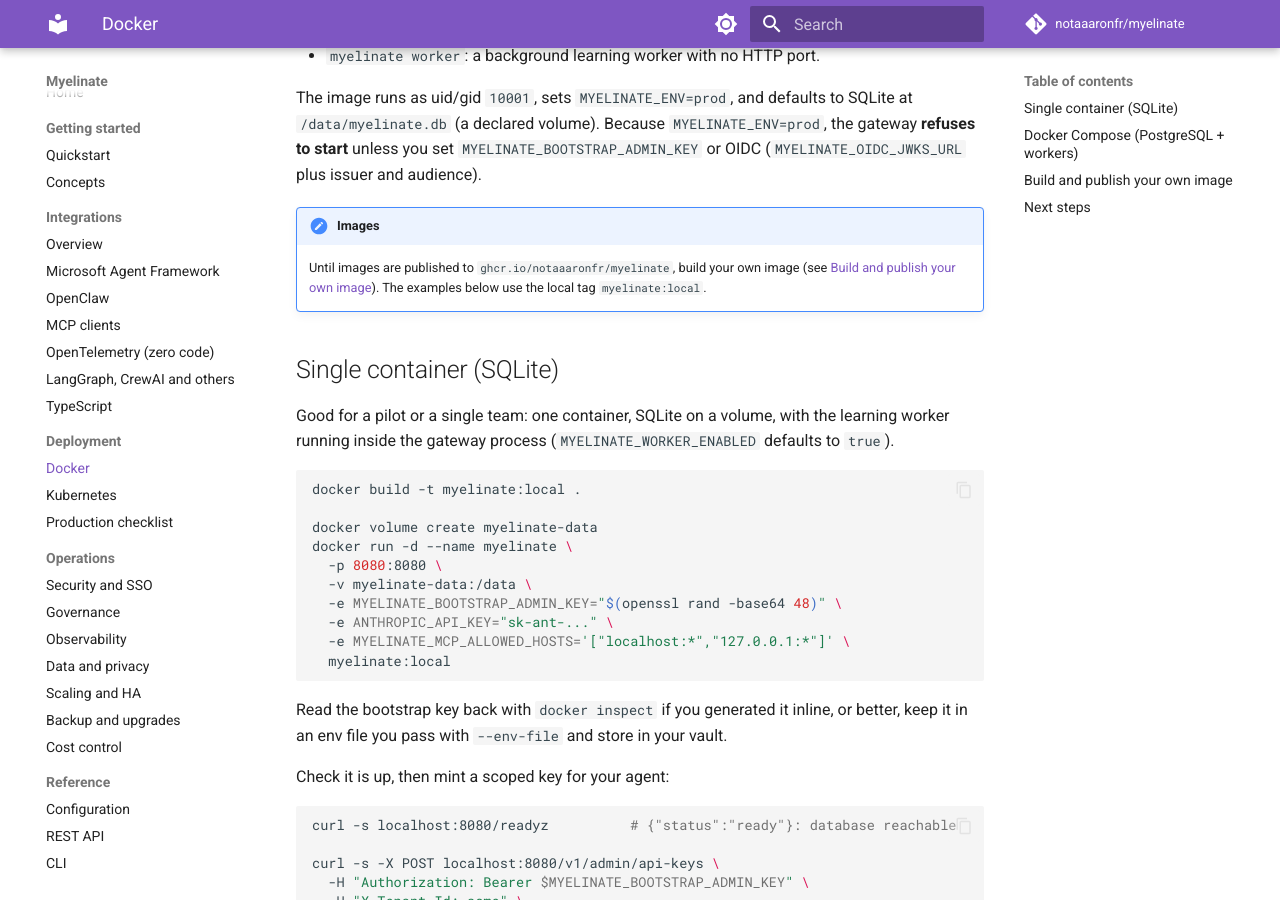
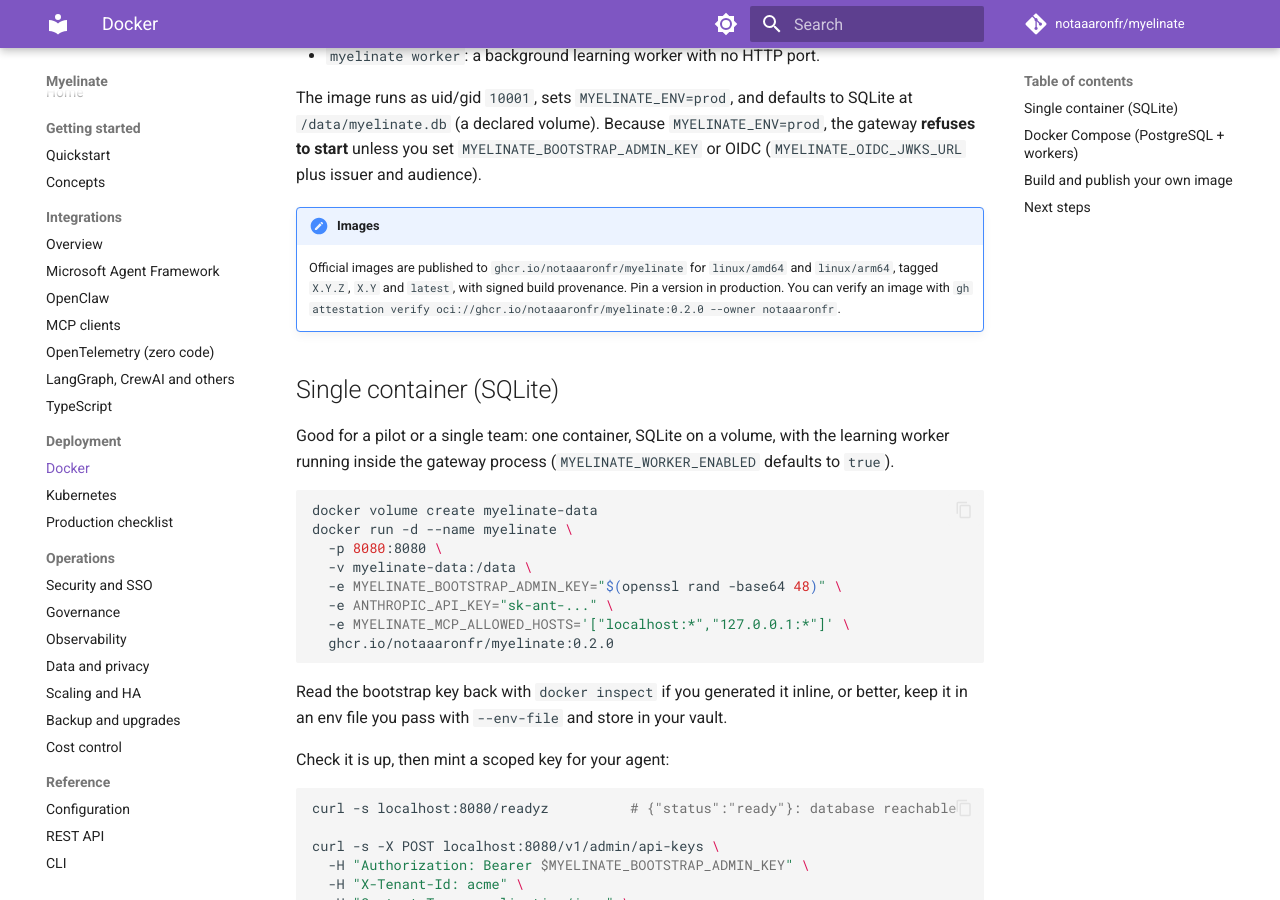
Before and after one commit to notaaaronfr/myelinate, an MkDocs documentation site: the page built from docs/deployment/docker.md, in a window 1280 px wide and 900 px high, scrolled down 237 px. Built offline with MkDocs 1.6.1 and Material for MkDocs 9.7.7, drawn with Linux system fonts in a browser that asks for light colours; comment, search, counter and statistics services are not loaded.

Commit message:
Docs and manifests use the published ghcr.io image (0.2.0)
Co-Authored-By: Claude Opus 5.5 <noreply@anthropic.com>

````diff
--- a/docs/deployment/docker.md
+++ b/docs/deployment/docker.md
@@ -10,9 +10,9 @@ declared volume). Because `MYELINATE_ENV=prod`, the gateway **refuses to start**
 `MYELINATE_BOOTSTRAP_ADMIN_KEY` or OIDC (`MYELINATE_OIDC_JWKS_URL` plus issuer and audience).
 
 !!! note "Images"
-    Until images are published to `ghcr.io/notaaaronfr/myelinate`, build your own image (see
-    [Build and publish your own image](#build-and-publish-your-own-image)). The examples below use the local tag
-    `myelinate:local`.
+    Official images are published to `ghcr.io/notaaaronfr/myelinate` for `linux/amd64` and `linux/arm64`, tagged
+    `X.Y.Z`, `X.Y` and `latest`, with signed build provenance. Pin a version in production. You can verify an image
+    with `gh attestation verify oci://ghcr.io/notaaaronfr/myelinate:0.2.0 --owner notaaaronfr`.
 
 ## Single container (SQLite)
 
@@ -20,8 +20,6 @@ Good for a pilot or a single team: one container, SQLite on a volume, with the l
 gateway process (`MYELINATE_WORKER_ENABLED` defaults to `true`).
 
 ```bash
-docker build -t myelinate:local .
-
 docker volume create myelinate-data
 docker run -d --name myelinate \
   -p 8080:8080 \
@@ -29,7 +27,7 @@ docker run -d --name myelinate \
   -e MYELINATE_BOOTSTRAP_ADMIN_KEY="$(openssl rand -base64 48)" \
   -e ANTHROPIC_API_KEY="sk-ant-..." \
   -e MYELINATE_MCP_ALLOWED_HOSTS='["localhost:*","127.0.0.1:*"]' \
-  myelinate:local
+  ghcr.io/notaaaronfr/myelinate:0.2.0
 ```
 
 Read the bootstrap key back with `docker inspect` if you generated it inline, or better, keep it in an env file you
````
Also changed, not shown: docs/deployment/kubernetes.md (+3 -3 lines), docs/getting-started/quickstart.md (+1 -4 lines), 1 other file.
